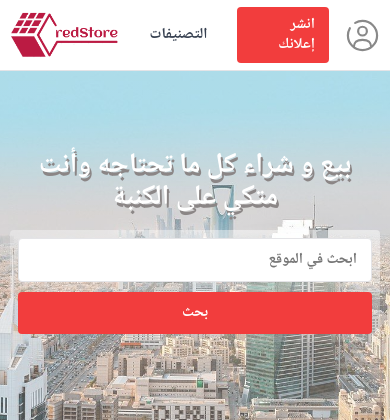
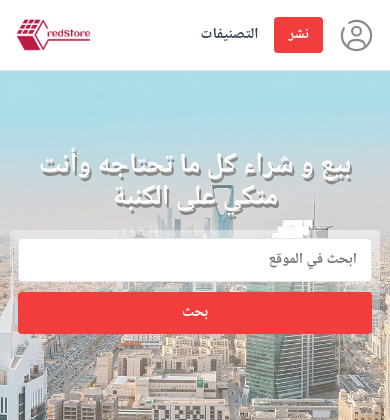
Before and after one commit to hixvmx/redstore, a Laravel app: page / in a window 390 px wide. Shown: the top 420 px of the page. Run offline with Laravel 10, Linux system fonts and the light colour scheme; data that the repository does not hold is empty.

Commit message:
feat: make header responsive

```diff
--- a/public/css/components/header.css
+++ b/public/css/components/header.css
@@ -7,7 +7,6 @@ header {
     height: 70px;
 }
 
-
 .header__logo {
     width: 110px;
 }
@@ -16,19 +15,19 @@ header {
     margin-left: 1rem;
 }
 
-.header__publish__btn div, .header__login__btn div, .header__categories__btn div {
+.header__publish__btn div, .header__categories__btn div {
     padding: 8px 14px;
     border-radius: 4px;
     display: flex;
     align-items: center;
 }
 
-.header__publish__btn div i, .header__login__btn div i {
+.header__publish__btn div i {
     color: var(--text-color-primary);
     font-weight: var(--font-bold);
 }
 
-.header__publish__btn div span, .header__login__btn div span {
+.header__publish__btn div span {
     font-weight: var(--font-bold);
 }
 
@@ -44,17 +43,8 @@ header {
     color: #ffffff;
 }
 
-.header__login__btn div {
-    background-color:#ffffff;
-}
-
-.header__login__btn div:hover {
-    background-color:#fafafa;
-}
-
-.header__login__btn div span, .header__login__btn div i {
-    color: var(--text-color-primary);
-}
+.btn_txt_web {display: block;}
+.btn_txt_mob {display: none;}
 
 .header__categories__btn:hover span {
     color: var(--first-color);
@@ -171,8 +161,15 @@ header {
 
 }
 @media only screen and (max-width: 768px) {
-    .header {padding: 0px 10px;}
+    .header {padding: 0px 1rem;}
 }
-@media only screen and (max-width: 600px) {
-
+@media only screen and (max-width: 500px) {
+	.header__logo {
+        width: 75px;
+    }
+    .header__categories__btn div {
+        padding: 0;
+    }
+    .btn_txt_web {display: none;}
+    .btn_txt_mob {display: block;}
 }
--- a/resources/views/components/global/header.blade.php
+++ b/resources/views/components/global/header.blade.php
@@ -98,7 +98,8 @@
                 <div class="header__publish__btn">
                     <a href="/new-ad">
                         <div>
-                            <span>انشر إعلانك</span>
+                            <span class="btn_txt_web">انشر إعلانك</span>
+                            <span class="btn_txt_mob">نشر</span>
                         </div>
                     </a>
                 </div>
```
